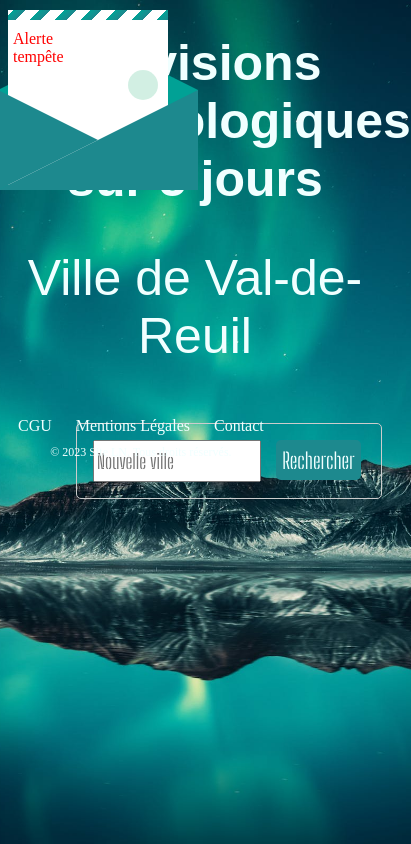
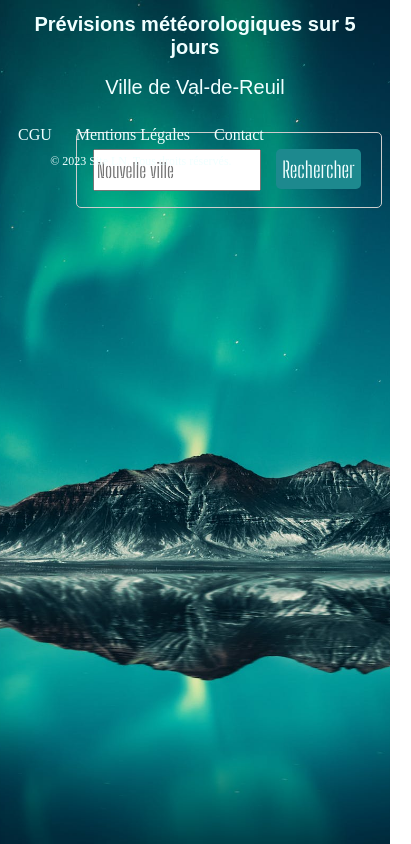
Before and after one commit to LN27100/meteo, a plain HTML site: page index.html in a window 390 px wide. Shown: the whole page, 411 px wide, since content can reach past the window. Drawn offline with Linux system fonts and the light colour scheme; no server answers; a web font is replaced by a local one.

Commit message:
réglagle responsive

```diff
--- a/index.html
+++ b/index.html
@@ -15,9 +15,8 @@
           <div class="back-fold"></div>
           <div class="letter">
             <div class="letter-border"></div>
-            <div class="letter-context">Alerte tempête</div>
+            <div class="letter-context">Alerte tempête Ciaran</div>
             <div class="letter-stamp">
-              <div class="letter-stamp-inner"></div>
             </div>
           </div>
           <div class="top-fold"></div>
--- a/style.css
+++ b/style.css
@@ -212,6 +212,7 @@ footer {
         z-index: 2;
     }
 
+
     .letter {
         left: 10px;
         bottom: 0px;
@@ -237,22 +238,11 @@ footer {
         }
 
         .letter-context {
-            margin-top: 10px;
-            margin-left: 5px;
-            height: 10px;
-            width: 20%;
+            width: 100%;
+            font-family: 'Zen Tokyo Zoo', sans-serif;
+            font-size: 30px;
             color: red;
             text-align: center;
-        }
-
-        .letter-stamp {
-            margin-top: 30px;
-            margin-left: 120px;
-            border-radius: 100%;
-            height: 30px;
-            width: 30px;
-            background: #69caa3;
-            opacity: 0.3;
         }
 
 .shadow {
@@ -292,3 +282,15 @@ footer {
     }
 
 }
+
+@media (max-width: 768px) {
+    h1, h2 {
+        font-size: 20px;
+    }
+}
+
+@media (max-width: 768px) {
+    .letter-image {
+        visibility: hidden;
+    }
+}
```
